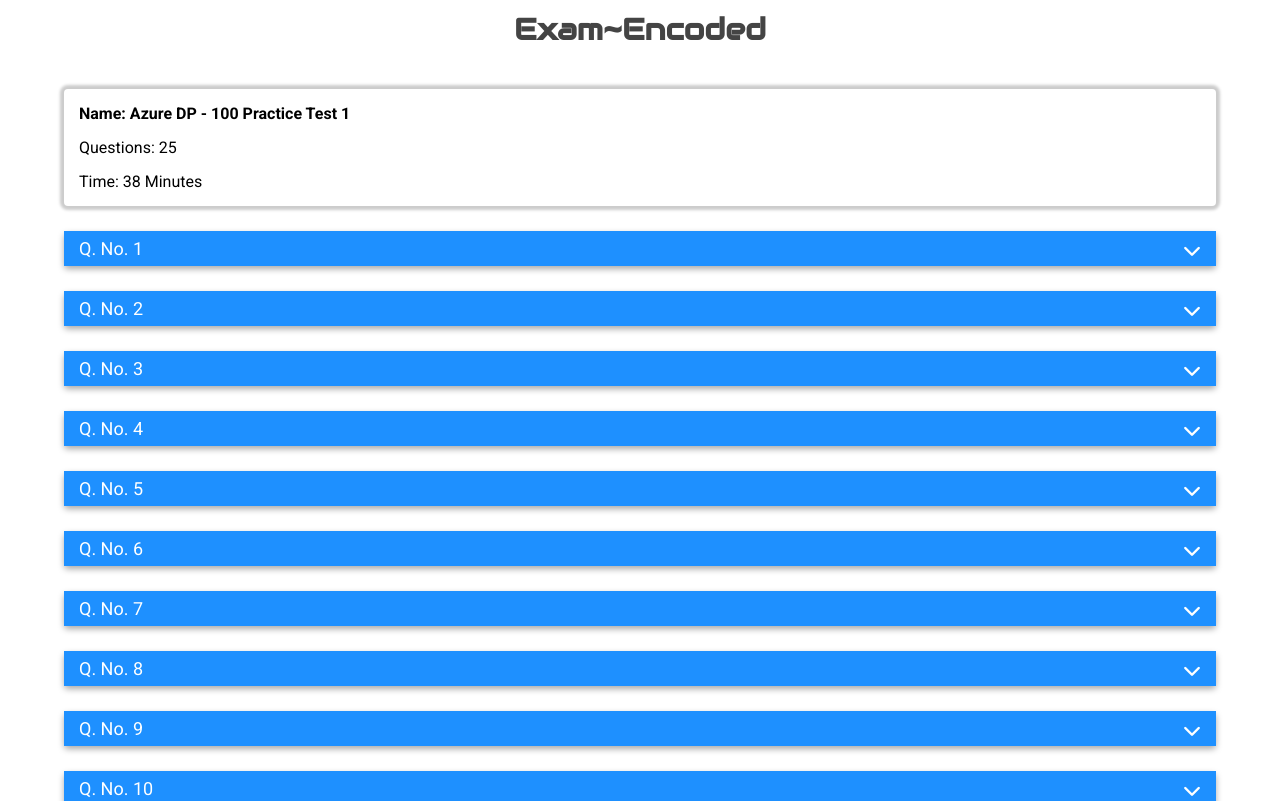
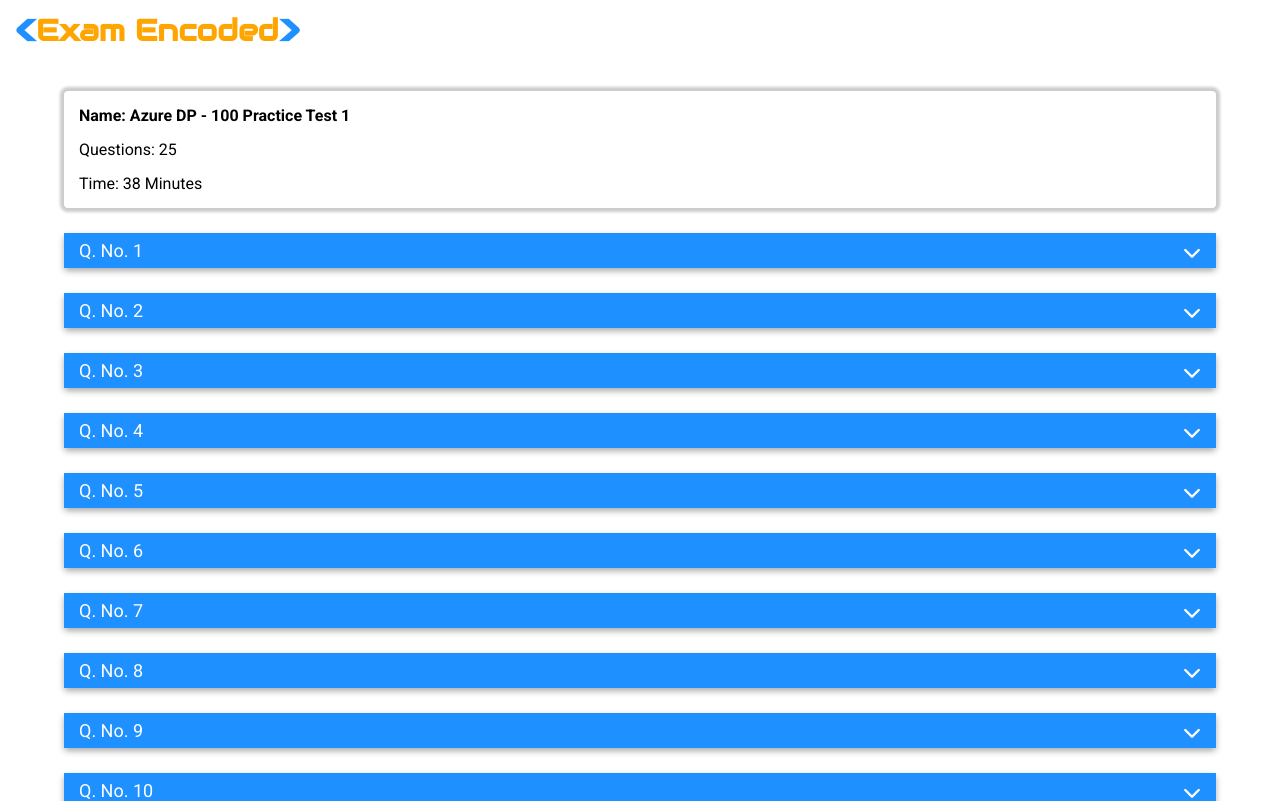
Before and after one commit to codotronix/exen, a React (Create React App) app: page / in a window 1280 px wide. Shown: the top 801 px of the page. Built offline with nearby package versions, Linux system fonts and the light colour scheme.

Commit message:
styles updated

```diff
--- a/src/components/common/logo/Logo.js
+++ b/src/components/common/logo/Logo.js
@@ -1,9 +1,26 @@
 import styles from "./Logo.module.css"
 
+// const getStyles = (size) => ({
+//     display: 'inline-block',
+//     height: size + 'px',
+// })
+
 const Logo = props => {
-    const { size=27, color='#444' } = props
+    const { size=27 } = props
+    // const logoUrl = process.env.PUBLIC_URL + "/static/img/exen-logo-500x.png"
     return (
-        <span className={styles.root} style={{fontSize: size, color }}>Exam~Encoded</span>
+        <span className={styles.root}>
+            <span style={{fontSize: size + 10 }} className={styles.colr1}>&lt;</span>
+            <span style={{fontSize: size }} className={styles.colr2}>Exam Encoded</span>
+            <span style={{fontSize: size + 10 }} className={styles.colr1}>&gt;</span>
+        </span>
+        // <div style={getStyles(size)}>
+        //     <img
+        //         src={logoUrl}
+        //         alt="Exam Encoded Logo"
+        //         style={{height: '100%'}}
+        //     />
+        // </div>
     )
 }
 
--- a/src/components/common/logo/Logo.module.css
+++ b/src/components/common/logo/Logo.module.css
@@ -3,4 +3,12 @@
 .root {
     font-weight: bold;
     font-family: 'Audiowide', cursive;
+    display: flex;
+    align-items: center;
 }
+.colr1 {
+    color: var(--primary-color-1);
+}
+.colr2 {
+    color: var(--secondary-color-1)
+}
--- a/src/components/layouts/header/Header.module.css
+++ b/src/components/layouts/header/Header.module.css
@@ -1,6 +1,6 @@
 .root {
     display: flex;
     align-items: center;
-    justify-content: center;
-    padding: 10px 15px;
+    justify-content: space-between;
+    padding: 5px 15px;
 }
--- a/src/components/pages/exam/Exam.css
+++ b/src/components/pages/exam/Exam.css
@@ -17,6 +17,10 @@
     display: block;
 } */
 
+.options li:active {
+    background: rgba(255, 255, 0, .5);
+}
+
 .correct_op {
     background: var(--light-green);
 }
--- a/src/components/pages/exam/exam-type-components/MCQ.js
+++ b/src/components/pages/exam/exam-type-components/MCQ.js
@@ -48,7 +48,7 @@
                         </label>
                     </li>)
                 }
-                <li>
+                <li className="p-5">
                     <label className="radio_label">
                         <input type="radio"
                             value="-"
--- a/src/index.css
+++ b/src/index.css
@@ -7,13 +7,14 @@
   font-size: inherit;
   margin: 0;
   padding: 0;
+  user-select: none;
 }
 
 :root {
   --primary-color-1: dodgerblue;
   --secondary-color-1: orange;
   --light-green: #00dc00;
-  --notif-color: blueviolet;
+  --notif-color: orangered;
 }
 
 body {
@@ -49,8 +50,9 @@
 .radio_label {
   padding-left: 20px;
   position: relative;
-  display: inline-block;
+  display: block;
 }
+
 .radio_label input[type="checkbox"],
 .radio_label input[type="radio"] {
   position: absolute;
```
Also changed, not shown: public/static/img/exen-logo-500x.png (added).
